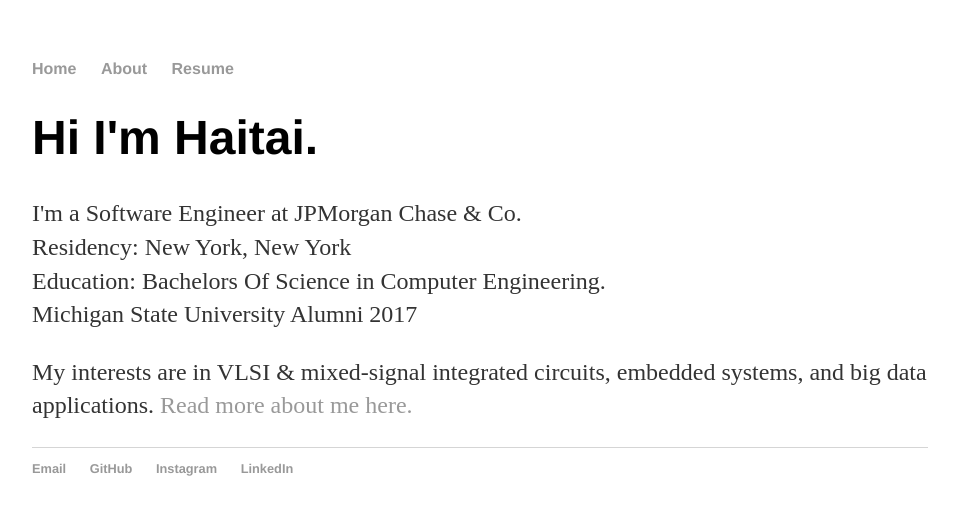
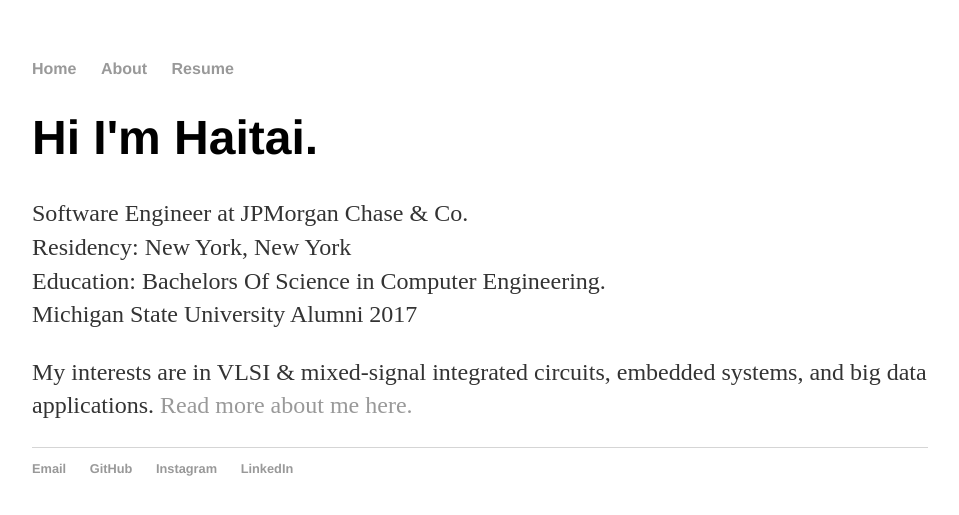
Before and after one commit to hkng248/hkng248.github.io, a Jekyll site: the page built from index.html, in a window 1280 px wide. Shown: the top 515 px of the page, without its empty margins (160-1119 px from the left). Built offline with Jekyll 4.4.1, drawn with Linux system fonts in a browser that asks for light colours; Markdown is read by kramdown in place of the engine named in the settings.

Commit message:
revision

```diff
--- a/index.html
+++ b/index.html
@@ -5,7 +5,7 @@ title: Haitai Ng
 <div class="blurb">
   <h1>Hi I'm Haitai.</h1>
   <p>
-   I'm a Software Engineer at JPMorgan Chase & Co. <br>
+   Software Engineer at JPMorgan Chase & Co. <br>
    Residency: New York, New York <br>
    Education: Bachelors Of Science in Computer Engineering. <br>
    Michigan State University Alumni 2017</p>
```
